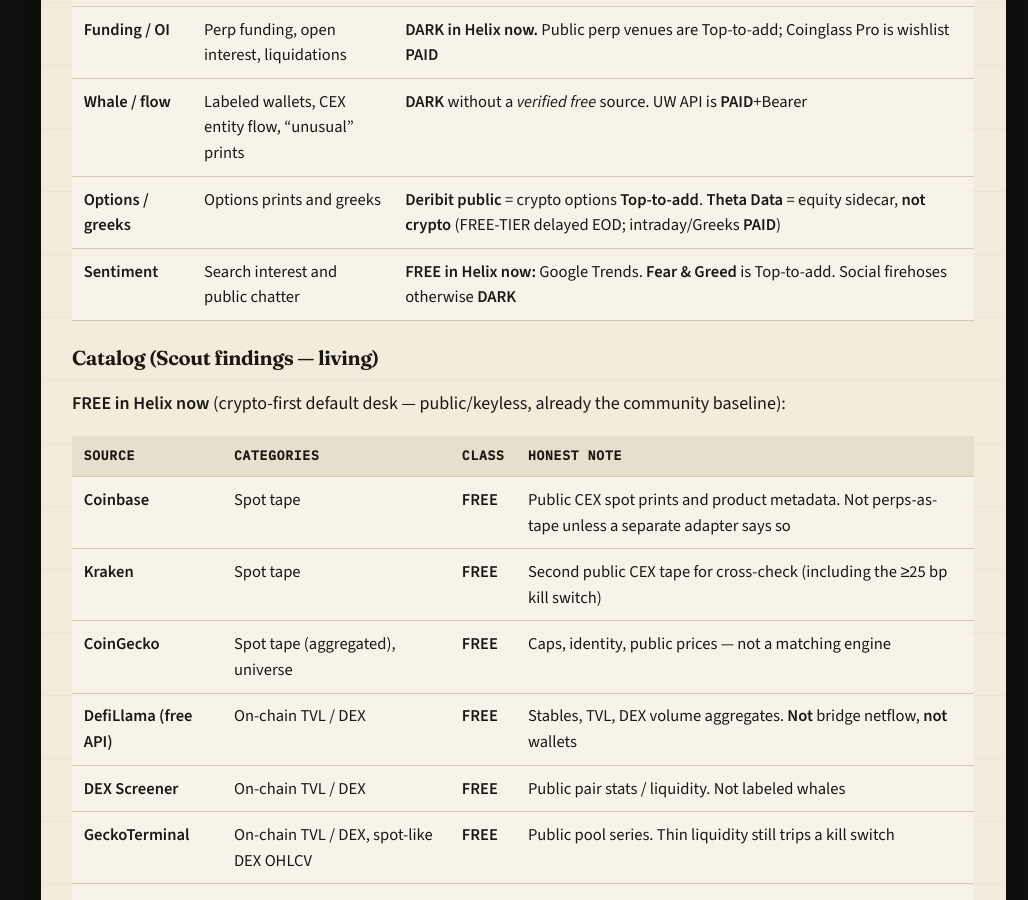
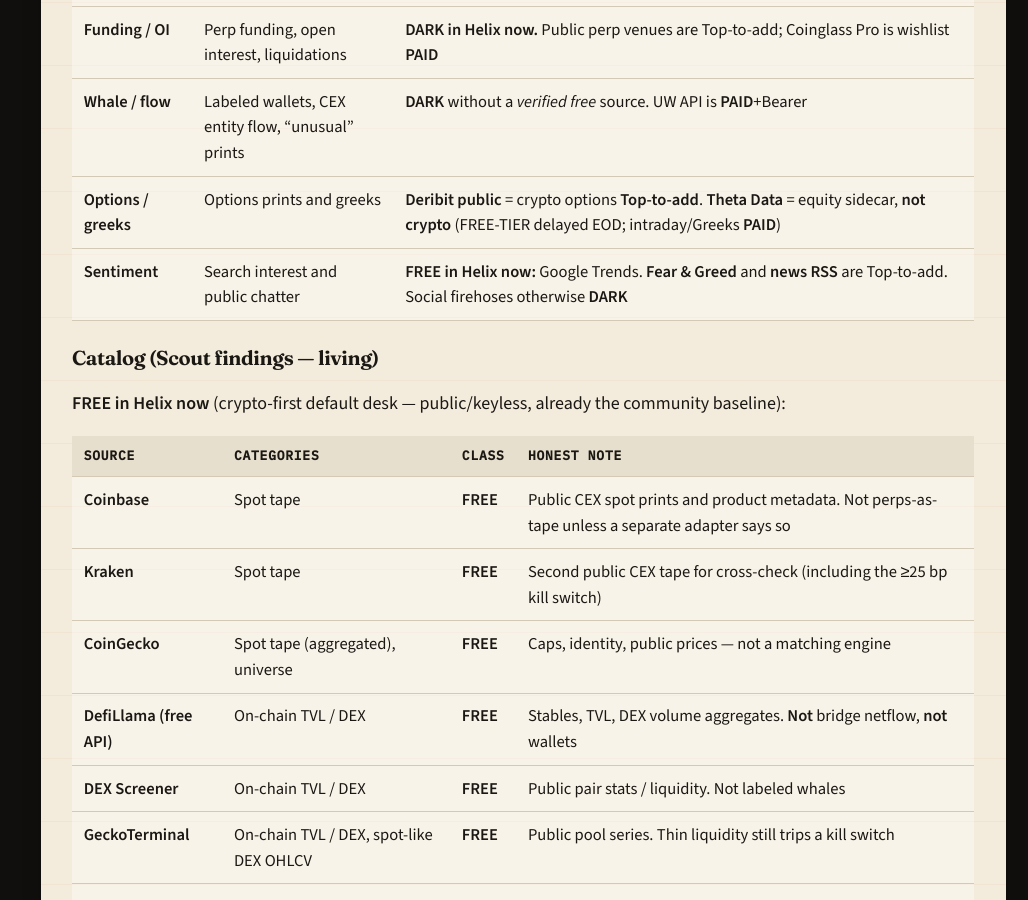
Before and after one commit to fh2fcr42z2-glitch/helix-community, a Jekyll site: the page built from docs/SENSITIVE-INTEGRATIONS.md, in a window 1280 px wide and 900 px high, scrolled down 1863 px. Shown: the whole window, without its empty margins (252-1280 px from the left). Built offline with Jekyll 4.4.1, drawn with Linux system fonts in a browser that asks for light colours.

Commit message:
Ignore local DuckDB files; note news RSS on sentiment category
Keep warehouse artifacts out of git. Scout catalog sentiment row
lists Fear & Greed and news RSS as Top-to-add.

Co-authored-by: fh2fcr42z2-glitch <fh2fcr42z2-glitch@users.noreply.github.com>

```diff
--- a/docs/SENSITIVE-INTEGRATIONS.md
+++ b/docs/SENSITIVE-INTEGRATIONS.md
@@ -52,7 +52,7 @@ Every catalog row belongs to one (or more) of these. Crypto-first CX does not ow
 | **Funding / OI** | Perp funding, open interest, liquidations | **DARK in Helix now.** Public perp venues are Top-to-add; Coinglass Pro is wishlist **PAID** |
 | **Whale / flow** | Labeled wallets, CEX entity flow, “unusual” prints | **DARK** without a *verified free* source. UW API is **PAID**+Bearer |
 | **Options / greeks** | Options prints and greeks | **Deribit public** = crypto options **Top-to-add**. **Theta Data** = equity sidecar, **not crypto** (FREE-TIER delayed EOD; intraday/Greeks **PAID**) |
-| **Sentiment** | Search interest and public chatter | **FREE in Helix now:** Google Trends. **Fear & Greed** is Top-to-add. Social firehoses otherwise **DARK** |
+| **Sentiment** | Search interest and public chatter | **FREE in Helix now:** Google Trends. **Fear & Greed** and **news RSS** are Top-to-add. Social firehoses otherwise **DARK** |
 
 ### Catalog (Scout findings — living)
 
```
Also changed, not shown: 1 other file.
